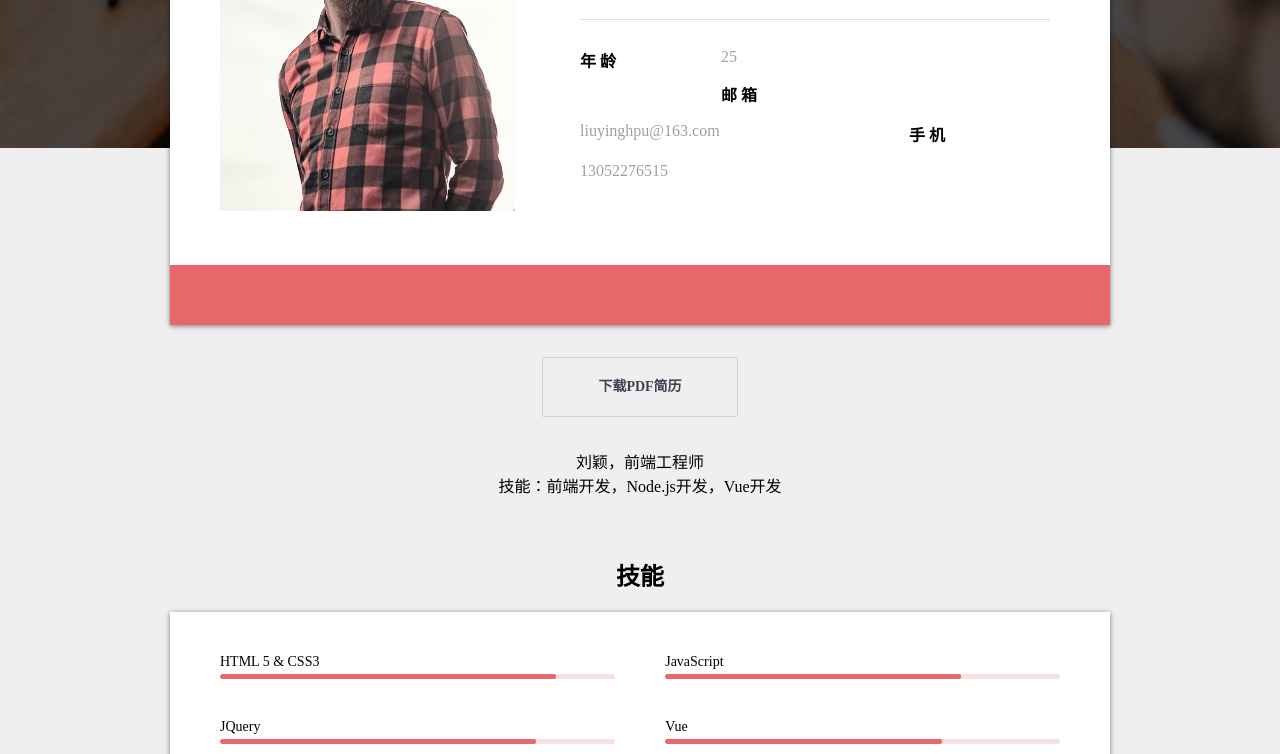
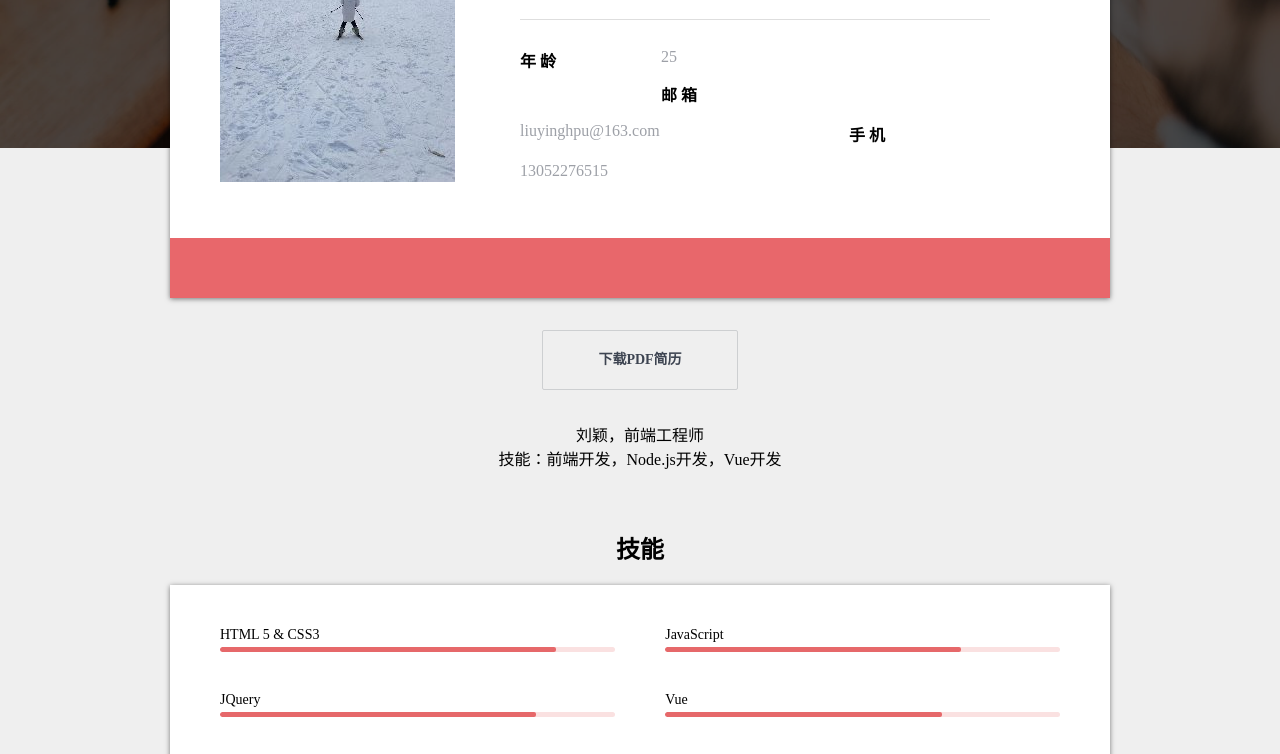
Before and after one commit to liuying812/resume, a plain HTML site: page resume-5/index.html in a window 1280 px wide. Shown: the part 367-1121 px from the top of the page. Drawn offline with nearby package versions, Linux system fonts and the light colour scheme; a script that the page names is missing.

Commit message:
update img

```diff
--- a/resume-5/index.html
+++ b/resume-5/index.html
@@ -69,7 +69,7 @@
 		<div data-x class="userCard" id="siteAbout">
 			<div class="pictureAndText clearfix">
 				<div class="picture">
-					<img src="./img/startuper.jpg" style="width:295px;height:343px;" alt="头像">
+					<img src="./img/ly.jpg" style="width:235px;height:314px;" alt="头像">
 				</div>
 				<div class="text">
 					<span class="welcome wow bounceInUp" data-wow-delay=".6s">HELLO
```
Also changed, not shown: resume-5/img/ly.jpg (added).
